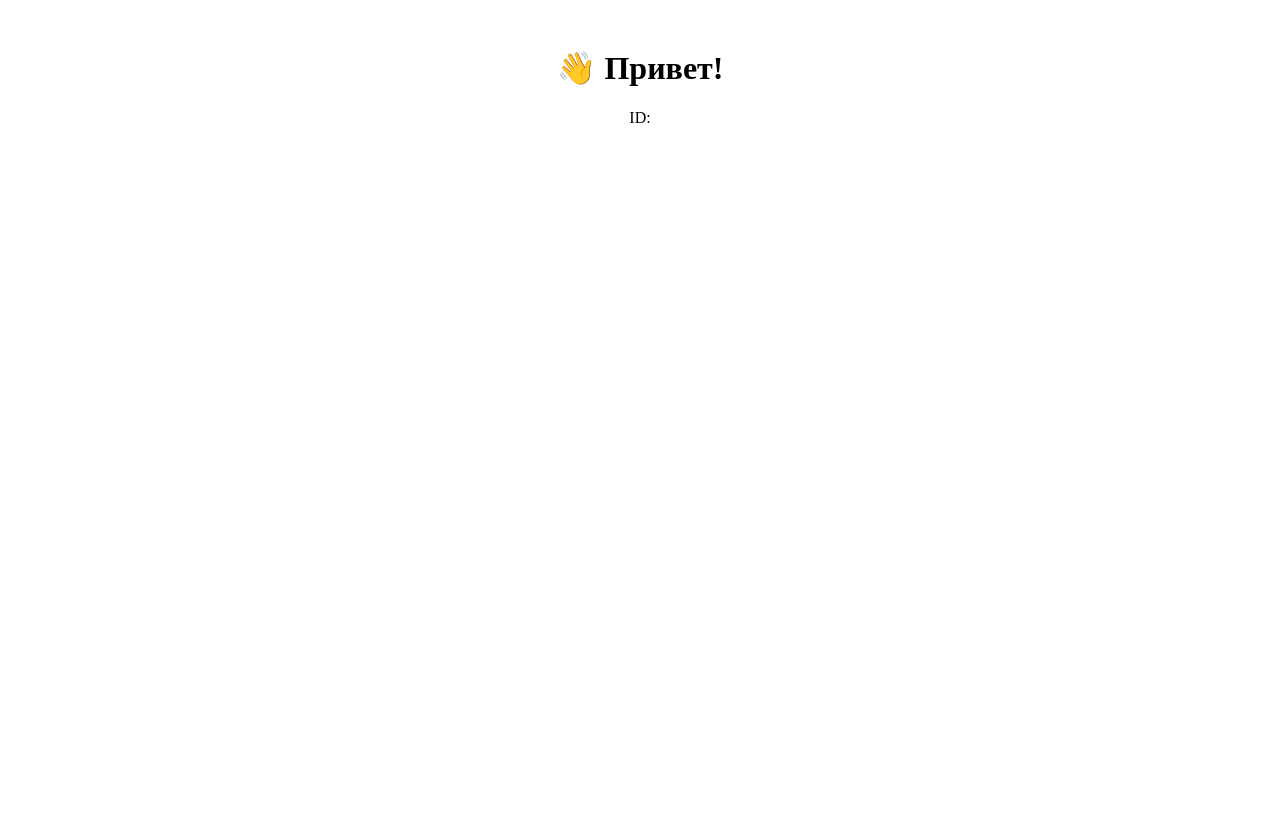
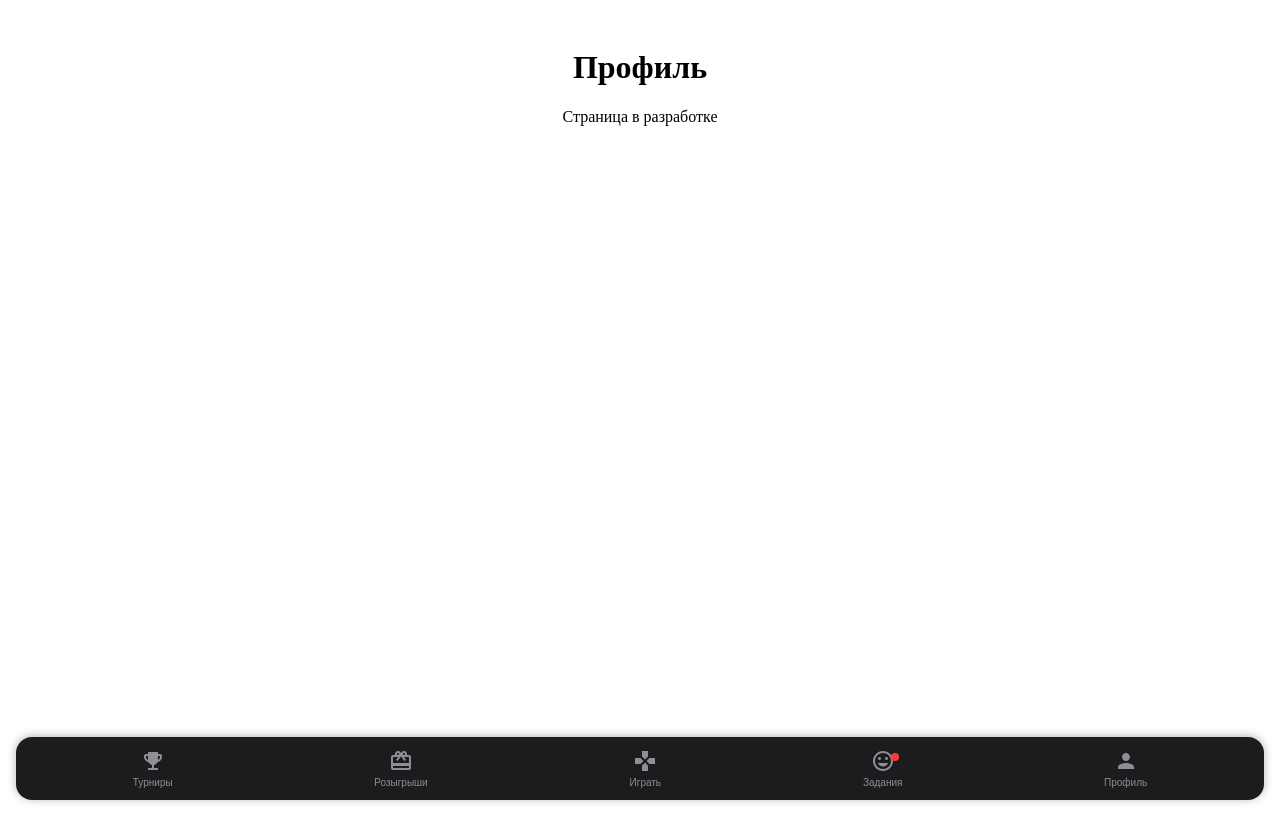
Before and after one commit to deewau/pigfarm-mini-app, a React (Vite) app: page /profile in a window 1280 px wide. Built offline with nearby package versions, Linux system fonts and the light colour scheme.

Commit message:
footer tabbar

```diff
--- a/src/App.tsx
+++ b/src/App.tsx
@@ -1,7 +1,134 @@
+import { BrowserRouter, Routes, Route } from 'react-router-dom';
 import { Home } from './pages/Home';
+import { TabBar } from './components/TabBar';
 
 function App() {
-  return <Home />;
+  return (
+    <BrowserRouter>
+      <Routes>
+        <Route path="/" element={<Layout />}>
+          <Route index element={<Home />} />
+          <Route path="tournaments" element={<PlaceholderPage title="Турниры" />} />
+          <Route path="giveaways" element={<PlaceholderPage title="Розыгрыши" />} />
+          <Route path="play" element={<PlaceholderPage title="Играть" />} />
+          <Route path="tasks" element={<PlaceholderPage title="Задания" />} />
+          <Route path="profile" element={<PlaceholderPage title="Профиль" />} />
+        </Route>
+      </Routes>
+    </BrowserRouter>
+  );
+}
+
+function Layout() {
+  return (
+    <div style={{ display: 'flex', flexDirection: 'column', minHeight: '100vh' }}>
+      <div style={{ flex: 1, paddingBottom: 80 }}>
+        <Routes>
+          <Route index element={<Home />} />
+          <Route path="tournaments" element={<PlaceholderPage title="Турниры" />} />
+          <Route path="giveaways" element={<PlaceholderPage title="Розыгрыши" />} />
+          <Route path="play" element={<PlaceholderPage title="Играть" />} />
+          <Route path="tasks" element={<PlaceholderPage title="Задания" />} />
+          <Route path="profile" element={<PlaceholderPage title="Профиль" />} />
+        </Routes>
+      </div>
+      <BottomBar />
+    </div>
+  );
+}
+
+function BottomBar() {
+  return (
+    <TabBar
+      activeTab="home"
+      onTabChange={(tabId) => {
+        console.log('Active tab:', tabId);
+      }}
+      tabs={[
+        {
+          id: 'tournaments',
+          label: 'Турниры',
+          path: '/tournaments',
+          icon: <TrophyIcon />,
+        },
+        {
+          id: 'giveaways',
+          label: 'Розыгрыши',
+          path: '/giveaways',
+          icon: <GiftsIcon />,
+        },
+        {
+          id: 'play',
+          label: 'Играть',
+          path: '/play',
+          icon: <GameIcon />,
+        },
+        {
+          id: 'tasks',
+          label: 'Задания',
+          path: '/tasks',
+          icon: <TasksIcon />,
+          badge: true,
+        },
+        {
+          id: 'profile',
+          label: 'Профиль',
+          path: '/profile',
+          icon: <ProfileIcon />,
+        },
+      ]}
+    />
+  );
+}
+
+// Импортируем иконки из TabBar
+function TrophyIcon() {
+  return (
+    <svg viewBox="0 0 24 24" fill="currentColor" width="24" height="24">
+      <path d="M19 5h-2V3H7v2H5c-1.1 0-2 .9-2 2v1c0 2.55 1.92 4.63 4.39 4.94.63 1.5 1.98 2.63 3.61 2.96V19H7v2h10v-2h-4v-3.1c1.63-.33 2.98-1.46 3.61-2.96C19.08 12.63 21 10.55 21 8V7c0-1.1-.9-2-2-2zM5 8V7h2v3.82C5.84 10.4 5 9.3 5 8zm14 0c0 1.3-.84 2.4-2 2.82V7h2v1z" />
+    </svg>
+  );
+}
+
+function GiftsIcon() {
+  return (
+    <svg viewBox="0 0 24 24" fill="currentColor" width="24" height="24">
+      <path d="M20 6h-2.18c.11-.31.18-.65.18-1 0-1.66-1.34-3-3-3-1.05 0-1.96.54-2.5 1.35l-.5.67-.5-.68C10.96 2.54 10.05 2 9 2 7.34 2 6 3.34 6 5c0 .35.07.69.18 1H4c-1.11 0-1.99.89-1.99 2L2 19c0 1.11.89 2 2 2h16c1.11 0 2-.89 2-2V8c0-1.11-.89-2-2-2zm-5-2c.55 0 1 .45 1 1s-.45 1-1 1-1-.45-1-1 .45-1 1-1zM9 4c.55 0 1 .45 1 1s-.45 1-1 1-1-.45-1-1 .45-1 1-1zm11 15H4v-2h16v2zm0-5H4V8h5.08L7 10.83 8.62 12 11 8.76l1-1.36 1 1.36L15.38 12 17 10.83 14.92 8H20v6z" />
+    </svg>
+  );
+}
+
+function GameIcon() {
+  return (
+    <svg viewBox="0 0 24 24" fill="currentColor" width="24" height="24">
+      <path d="M15 7.5V2H9v5.5l3 3 3-3zM7.5 9H2v6h5.5l3-3-3-3zM9 16.5V22h6v-5.5l-3-3-3 3zM16.5 9l-3 3 3 3H22V9h-5.5z" />
+    </svg>
+  );
+}
+
+function TasksIcon() {
+  return (
+    <svg viewBox="0 0 24 24" fill="currentColor" width="24" height="24">
+      <path d="M11.99 2C6.47 2 2 6.48 2 12s4.47 10 9.99 10C17.52 22 22 17.52 22 12S17.52 2 11.99 2zM12 20c-4.42 0-8-3.58-8-8s3.58-8 8-8 8 3.58 8 8-3.58 8-8 8zm3.5-9c.83 0 1.5-.67 1.5-1.5S16.33 8 15.5 8 14 8.67 14 9.5s.67 1.5 1.5 1.5zm-7 0c.83 0 1.5-.67 1.5-1.5S9.33 8 8.5 8 7 8.67 7 9.5 7.67 11 8.5 11zm3.5 6.5c2.33 0 4.31-1.46 5.11-3.5H6.89c.8 2.04 2.78 3.5 5.11 3.5z" />
+    </svg>
+  );
+}
+
+function ProfileIcon() {
+  return (
+    <svg viewBox="0 0 24 24" fill="currentColor" width="24" height="24">
+      <path d="M12 12c2.21 0 4-1.79 4-4s-1.79-4-4-4-4 1.79-4 4 1.79 4 4 4zm0 2c-2.67 0-8 1.34-8 4v2h16v-2c0-2.66-5.33-4-8-4z" />
+    </svg>
+  );
+}
+
+function PlaceholderPage({ title }: { title: string }) {
+  return (
+    <div style={{ padding: 20, textAlign: 'center' }}>
+      <h1>{title}</h1>
+      <p>Страница в разработке</p>
+    </div>
+  );
 }
 
 export default App;
--- /dev/null
+++ b/src/components/TabBar.tsx
@@ -0,0 +1,168 @@
+import type { FC, ReactNode } from 'react';
+import { useNavigate } from 'react-router-dom';
+
+export interface TabItem {
+  id: string;
+  label: string;
+  icon: ReactNode;
+  path?: string;
+  badge?: boolean | number;
+}
+
+interface TabBarProps {
+  tabs: TabItem[];
+  activeTab: string;
+  onTabChange?: (tabId: string) => void;
+}
+
+// Иконка трофея
+export const TrophyIcon: FC = () => (
+  <svg viewBox="0 0 24 24" fill="currentColor" width="24" height="24">
+    <path d="M19 5h-2V3H7v2H5c-1.1 0-2 .9-2 2v1c0 2.55 1.92 4.63 4.39 4.94.63 1.5 1.98 2.63 3.61 2.96V19H7v2h10v-2h-4v-3.1c1.63-.33 2.98-1.46 3.61-2.96C19.08 12.63 21 10.55 21 8V7c0-1.1-.9-2-2-2zM5 8V7h2v3.82C5.84 10.4 5 9.3 5 8zm14 0c0 1.3-.84 2.4-2 2.82V7h2v1z" />
+  </svg>
+);
+
+// Иконка кубков/призов
+export const GiftsIcon: FC = () => (
+  <svg viewBox="0 0 24 24" fill="currentColor" width="24" height="24">
+    <path d="M20 6h-2.18c.11-.31.18-.65.18-1 0-1.66-1.34-3-3-3-1.05 0-1.96.54-2.5 1.35l-.5.67-.5-.68C10.96 2.54 10.05 2 9 2 7.34 2 6 3.34 6 5c0 .35.07.69.18 1H4c-1.11 0-1.99.89-1.99 2L2 19c0 1.11.89 2 2 2h16c1.11 0 2-.89 2-2V8c0-1.11-.89-2-2-2zm-5-2c.55 0 1 .45 1 1s-.45 1-1 1-1-.45-1-1 .45-1 1-1zM9 4c.55 0 1 .45 1 1s-.45 1-1 1-1-.45-1-1 .45-1 1-1zm11 15H4v-2h16v2zm0-5H4V8h5.08L7 10.83 8.62 12 11 8.76l1-1.36 1 1.36L15.38 12 17 10.83 14.92 8H20v6z" />
+  </svg>
+);
+
+// Иконка игры
+export const GameIcon: FC = () => (
+  <svg viewBox="0 0 24 24" fill="currentColor" width="24" height="24">
+    <path d="M15 7.5V2H9v5.5l3 3 3-3zM7.5 9H2v6h5.5l3-3-3-3zM9 16.5V22h6v-5.5l-3-3-3 3zM16.5 9l-3 3 3 3H22V9h-5.5z" />
+  </svg>
+);
+
+// Иконка заданий
+export const TasksIcon: FC = () => (
+  <svg viewBox="0 0 24 24" fill="currentColor" width="24" height="24">
+    <path d="M11.99 2C6.47 2 2 6.48 2 12s4.47 10 9.99 10C17.52 22 22 17.52 22 12S17.52 2 11.99 2zM12 20c-4.42 0-8-3.58-8-8s3.58-8 8-8 8 3.58 8 8-3.58 8-8 8zm3.5-9c.83 0 1.5-.67 1.5-1.5S16.33 8 15.5 8 14 8.67 14 9.5s.67 1.5 1.5 1.5zm-7 0c.83 0 1.5-.67 1.5-1.5S9.33 8 8.5 8 7 8.67 7 9.5 7.67 11 8.5 11zm3.5 6.5c2.33 0 4.31-1.46 5.11-3.5H6.89c.8 2.04 2.78 3.5 5.11 3.5z" />
+  </svg>
+);
+
+// Иконка профиля
+export const ProfileIcon: FC = () => (
+  <svg viewBox="0 0 24 24" fill="currentColor" width="24" height="24">
+    <path d="M12 12c2.21 0 4-1.79 4-4s-1.79-4-4-4-4 1.79-4 4 1.79 4 4 4zm0 2c-2.67 0-8 1.34-8 4v2h16v-2c0-2.66-5.33-4-8-4z" />
+  </svg>
+);
+
+// Бейдж уведомлений
+const Badge: FC<{ count?: boolean | number }> = ({ count }) => {
+  if (!count) return null;
+  const label = typeof count === 'number' ? count : '';
+  return (
+    <span style={{
+      position: 'absolute',
+      top: 4,
+      right: -4,
+      minWidth: 8,
+      height: 8,
+      borderRadius: 4,
+      backgroundColor: '#ff3b30',
+      display: 'flex',
+      alignItems: 'center',
+      justifyContent: 'center',
+    }}>
+      {label && (
+        <span style={{
+          fontSize: 9,
+          lineHeight: 1,
+          color: '#fff',
+          fontWeight: 600,
+        }}>
+          {label}
+        </span>
+      )}
+    </span>
+  );
+};
+
+export const TabBar: FC<TabBarProps> = ({ tabs, activeTab, onTabChange }) => {
+  const navigate = useNavigate();
+
+  const handleTabClick = (tab: TabItem) => {
+    if (tab.path) {
+      navigate(tab.path);
+    }
+    onTabChange?.(tab.id);
+  };
+
+  return (
+    <nav style={styles.container}>
+      {tabs.map((tab) => {
+        const isActive = activeTab === tab.id;
+        return (
+          <button
+            key={tab.id}
+            onClick={() => handleTabClick(tab)}
+            style={{
+              ...styles.tab,
+              ...(isActive ? styles.tabActive : {}),
+            }}
+            type="button"
+          >
+            <span style={styles.iconWrapper}>
+              <span style={{
+                color: isActive ? '#007aff' : '#8e8e93',
+                transition: 'color 0.15s ease',
+              }}>
+                {tab.icon}
+              </span>
+              <Badge count={tab.badge} />
+            </span>
+            <span style={{
+              ...styles.label,
+              color: isActive ? '#007aff' : '#8e8e93',
+            }}>
+              {tab.label}
+            </span>
+          </button>
+        );
+      })}
+    </nav>
+  );
+};
+
+const styles: Record<string, React.CSSProperties> = {
+  container: {
+    display: 'flex',
+    justifyContent: 'space-around',
+    alignItems: 'center',
+    padding: '8px 16px',
+    paddingBottom: 'max(8px, env(safe-area-inset-bottom))',
+    backgroundColor: '#1c1c1e',
+    borderRadius: 16,
+    margin: '8px 8px',
+    boxShadow: '0 -1px 10px rgba(0, 0, 0, 0.3)',
+  },
+  tab: {
+    display: 'flex',
+    flexDirection: 'column',
+    alignItems: 'center',
+    justifyContent: 'center',
+    background: 'none',
+    border: 'none',
+    cursor: 'pointer',
+    padding: '4px 12px',
+    position: 'relative',
+    minWidth: 56,
+  },
+  tabActive: {},
+  iconWrapper: {
+    position: 'relative',
+    display: 'inline-flex',
+    marginBottom: 2,
+  },
+  label: {
+    fontSize: 10,
+    fontWeight: 500,
+    lineHeight: 1,
+    transition: 'color 0.15s ease',
+  },
+};
+
+export default TabBar;
--- a/src/index.css
+++ b/src/index.css
@@ -64,6 +64,7 @@
 
 body {
   margin: 0;
+  background-color: #000;
 }
 
 h1,
```
